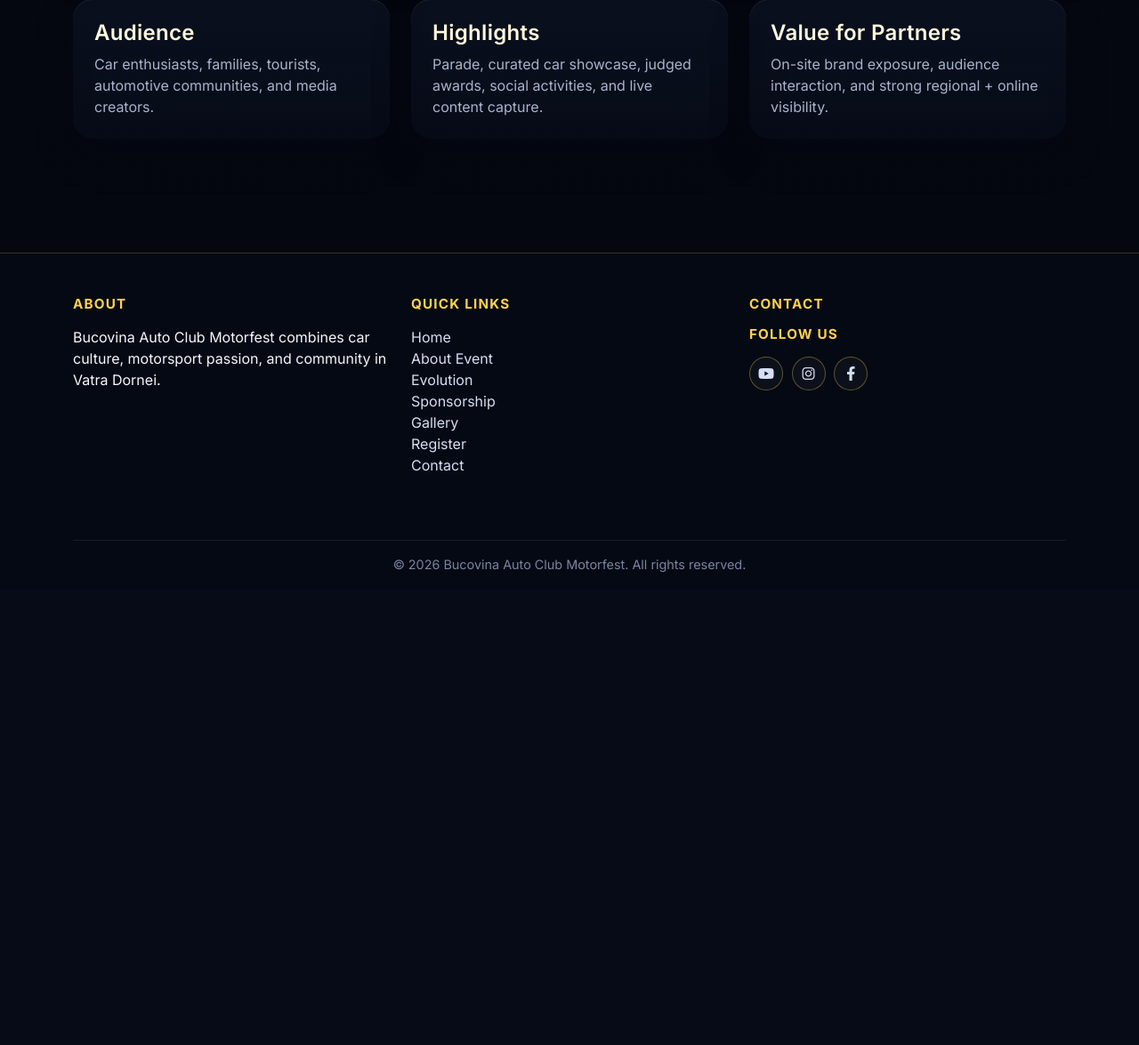
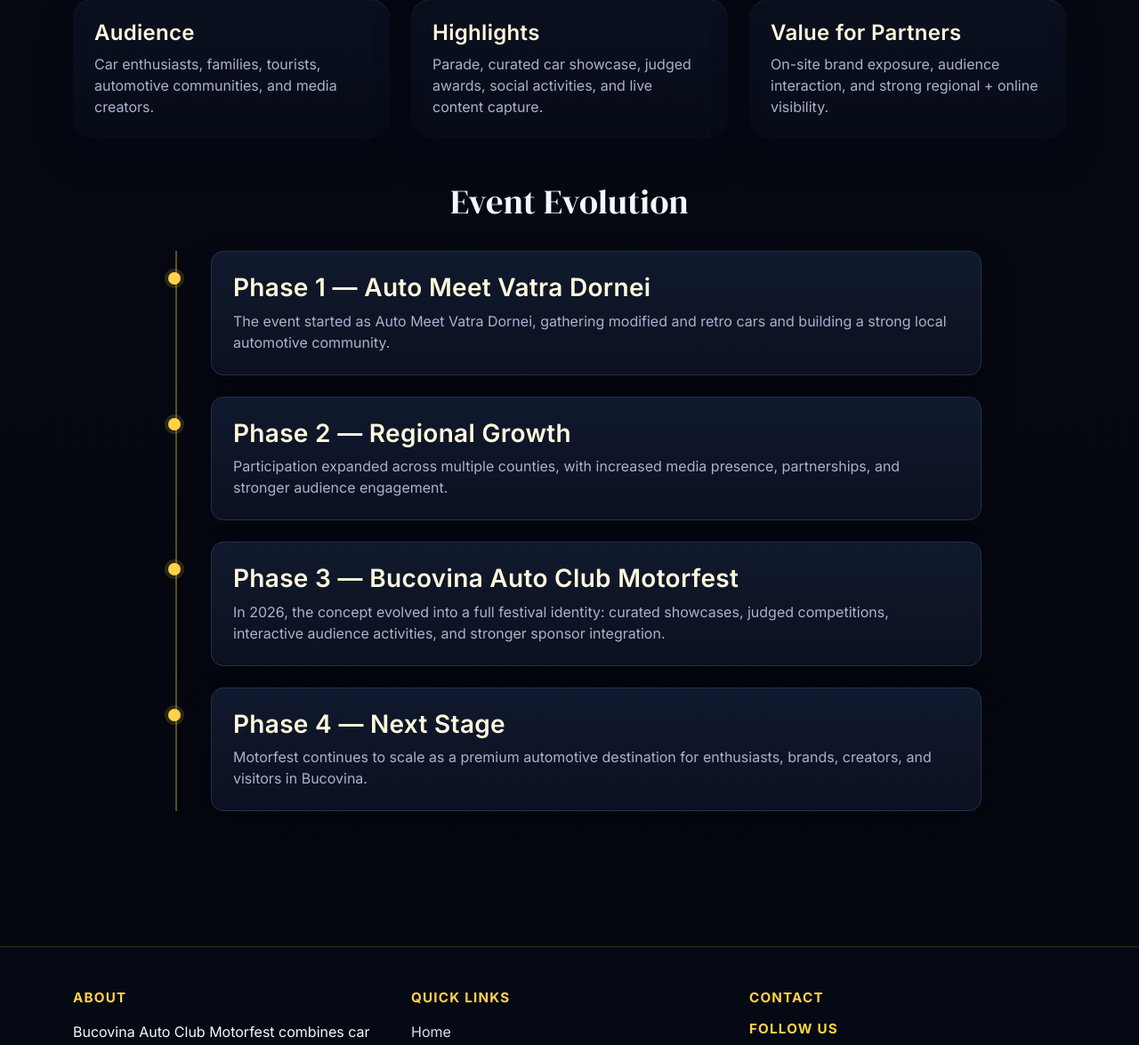
Before and after one commit to adynetro/bacmotorfest, a Django app: page /about/ in a window 1280 px wide. Shown: the part 1343-2518 px from the top of the page at 89% size. Before the commit the page ends 1986 px from the top, so only its background shows below. Run offline with Django 5.2, Linux system fonts and the light colour scheme; data that the repository does not hold is empty.

Commit message:
Merge evolution into about page
Co-authored-by: Copilot <223556219+Copilot@users.noreply.github.com>

```diff
--- a/core/templates/about.html
+++ b/core/templates/about.html
@@ -47,6 +47,48 @@
     .hero-content {
         position: relative;
         z-index: 2;
+    }
+
+    .timeline {
+        position: relative;
+        margin: 0 auto;
+        max-width: 960px;
+    }
+
+    .timeline::before {
+        content: "";
+        position: absolute;
+        left: 20px;
+        top: 0;
+        bottom: 0;
+        width: 2px;
+        background: rgba(255, 210, 74, 0.35);
+    }
+
+    .timeline-item {
+        position: relative;
+        margin-left: 60px;
+        margin-bottom: 1.5rem;
+    }
+
+    .timeline-dot {
+        position: absolute;
+        left: -48px;
+        top: 24px;
+        width: 14px;
+        height: 14px;
+        border-radius: 50%;
+        background: var(--brand);
+        box-shadow: 0 0 0 4px rgba(255, 210, 74, 0.15);
+    }
+
+    @media (max-width: 768px) {
+        .timeline-item {
+            margin-left: 45px;
+        }
+        .timeline-dot {
+            left: -35px;
+        }
     }
 </style>
 {% endblock %}
@@ -130,5 +172,64 @@
             </div>
         </div>
     </div>
+
+    <div class="row mt-5">
+        <div class="col-lg-10 mx-auto">
+            <h2 class="section-title">Event Evolution</h2>
+            <div class="timeline">
+                <div class="timeline-item">
+                    <span class="timeline-dot"></span>
+                    <div class="card">
+                        <div class="card-body p-4">
+                            <h3 class="card-title">Phase 1 — Auto Meet Vatra Dornei</h3>
+                            <p class="card-text mb-0">
+                                The event started as Auto Meet Vatra Dornei, gathering modified and retro cars and building a
+                                strong local automotive community.
+                            </p>
+                        </div>
+                    </div>
+                </div>
+
+                <div class="timeline-item">
+                    <span class="timeline-dot"></span>
+                    <div class="card">
+                        <div class="card-body p-4">
+                            <h3 class="card-title">Phase 2 — Regional Growth</h3>
+                            <p class="card-text mb-0">
+                                Participation expanded across multiple counties, with increased media presence, partnerships, and
+                                stronger audience engagement.
+                            </p>
+                        </div>
+                    </div>
+                </div>
+
+                <div class="timeline-item">
+                    <span class="timeline-dot"></span>
+                    <div class="card">
+                        <div class="card-body p-4">
+                            <h3 class="card-title">Phase 3 — Bucovina Auto Club Motorfest</h3>
+                            <p class="card-text mb-0">
+                                In 2026, the concept evolved into a full festival identity: curated showcases, judged competitions,
+                                interactive audience activities, and stronger sponsor integration.
+                            </p>
+                        </div>
+                    </div>
+                </div>
+
+                <div class="timeline-item">
+                    <span class="timeline-dot"></span>
+                    <div class="card">
+                        <div class="card-body p-4">
+                            <h3 class="card-title">Phase 4 — Next Stage</h3>
+                            <p class="card-text mb-0">
+                                Motorfest continues to scale as a premium automotive destination for enthusiasts, brands,
+                                creators, and visitors in Bucovina.
+                            </p>
+                        </div>
+                    </div>
+                </div>
+            </div>
+        </div>
+    </div>
 </div>
 {% endblock %}
--- a/core/templates/base.html
+++ b/core/templates/base.html
@@ -351,7 +351,6 @@
                 <ul class="navbar-nav">
                     <li class="nav-item"><a class="nav-link" href="{% url 'core:index' %}">Home</a></li>
                     <li class="nav-item"><a class="nav-link" href="{% url 'core:about' %}">About Event</a></li>
-                    <li class="nav-item"><a class="nav-link" href="{% url 'core:evolution' %}">Evolution</a></li>
                     <li class="nav-item"><a class="nav-link" href="{% url 'core:sponsorship' %}">Sponsorship</a></li>
                     <li class="nav-item"><a class="nav-link" href="{% url 'core:gallery' %}">Gallery</a></li>
                     <li class="nav-item"><a class="nav-link" href="{% url 'core:registration' %}">Register</a></li>
@@ -386,7 +385,6 @@
                     <ul class="list-unstyled">
                         <li><a href="{% url 'core:index' %}">Home</a></li>
                         <li><a href="{% url 'core:about' %}">About Event</a></li>
-                        <li><a href="{% url 'core:evolution' %}">Evolution</a></li>
                         <li><a href="{% url 'core:sponsorship' %}">Sponsorship</a></li>
                         <li><a href="{% url 'core:gallery' %}">Gallery</a></li>
                         <li><a href="{% url 'core:registration' %}">Register</a></li>
--- a/core/views.py
+++ b/core/views.py
@@ -35,10 +35,7 @@ def about(request):
 
 
 def evolution(request):
-    context = {
-        "event": _latest_event(),
-    }
-    return render(request, "evolution.html", context)
+    return redirect("core:about")
 
 
 def registration(request):
```
